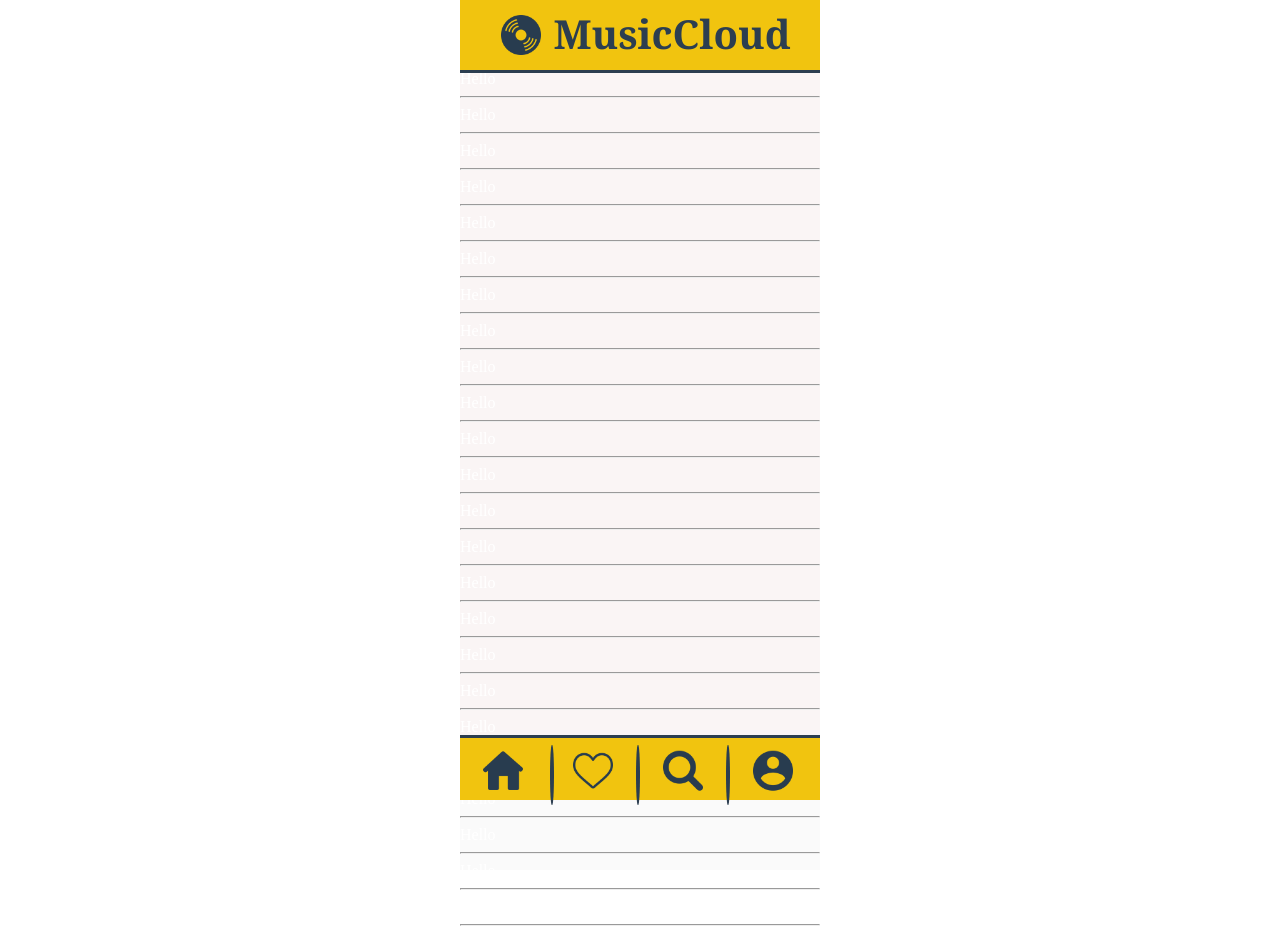
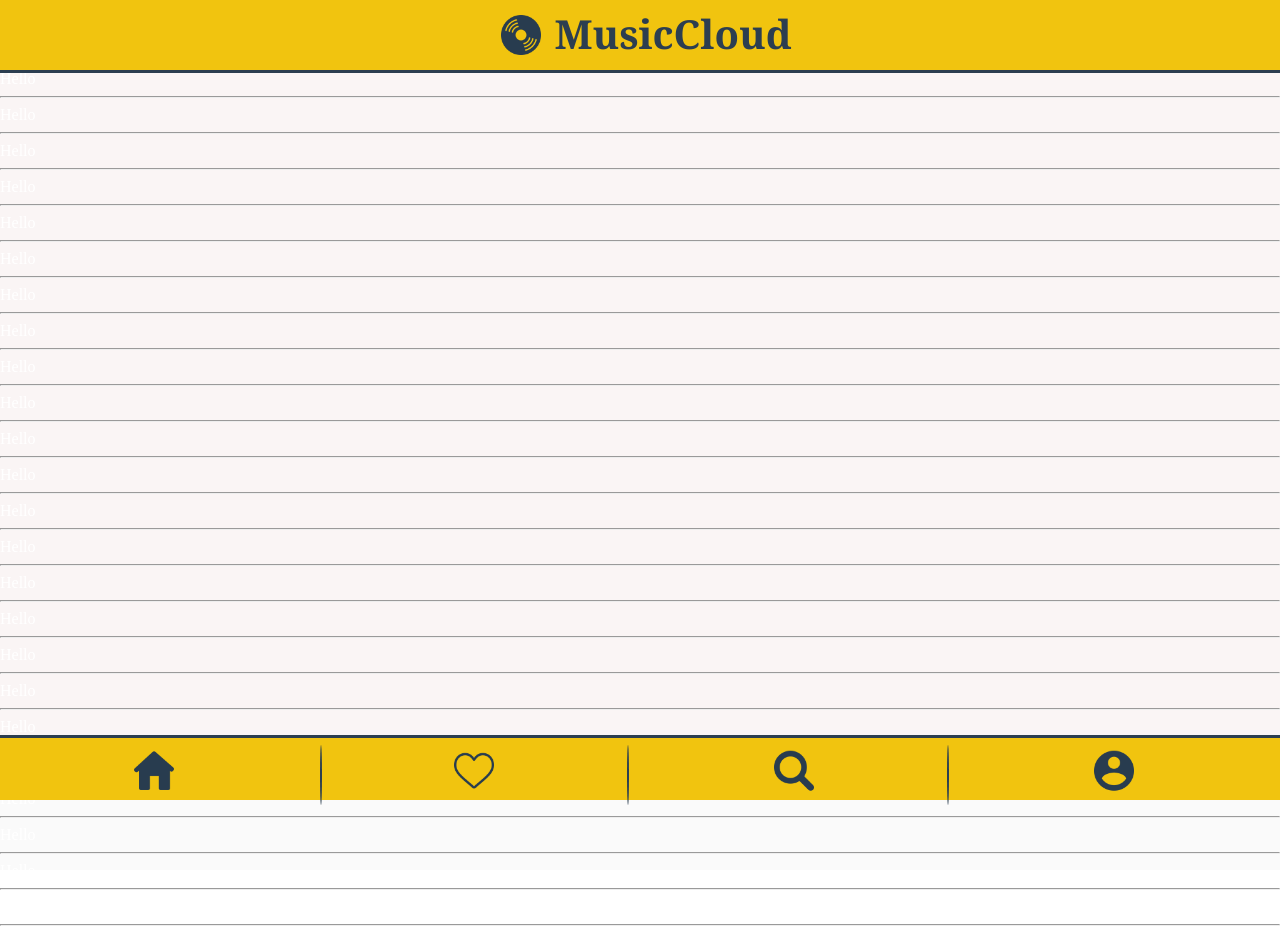
Before and after one commit to CArtemY/CArtemY.github.io, a PHP site: page / in a window 1280 px wide. Run offline with PHP 8.4, Linux system fonts and the light colour scheme.

Commit message:
First_v3-2

```diff
--- a/style.css
+++ b/style.css
@@ -6,7 +6,7 @@ html, body{
 
 #main {
     width: 100%;
-    max-width: 360px;
+
     margin: 0 auto;
     height: 100vh;
     background-color: red;
@@ -21,7 +21,6 @@ html, body{
 
 .header{
     width: 100%;
-    max-width: 360px;
     background: #f1c40f;
     height: 70px;
     text-align: center;
@@ -33,7 +32,12 @@ html, body{
 .header_1{
     display: flex;
     justify-content: center;
+    text-align: center;
     height: 100%;
+    width: 340px;
+    position: relative;
+    left: 50%;
+    transform: translate(-50%,0%);
     flex-direction: row;
 }
 
@@ -41,6 +45,7 @@ html, body{
     width: 100px;
     display: flex;
     height: 100%;
+    float: left;
     background: url('img/compact-disc%20(4).png') center center no-repeat;
     background-size: 40px 40px;
 }
@@ -49,6 +54,7 @@ html, body{
     position: relative;
     left: -5%;
     top: 8%;
+    float: right;
     color: #2c3e50;
     font-size: 40px;
     font-family: 'Noto Serif', serif;
@@ -65,7 +71,6 @@ html, body{
 
 .footer{
     width: 100%;
-    max-width: 360px;
     background: #f1c40f;
     height: 65px;
     text-align: center;
@@ -77,7 +82,7 @@ html, body{
 .line_1{
     border: 0px solid #2c3e50;
     height:60px;
-    width: 1%;
+    width: 2px;
     top: 10px;
     padding: 0;
     margin: 0;
@@ -89,7 +94,7 @@ html, body{
 .line_2{
     border: 0px solid #2c3e50;
     height:60px;
-    width: 1%;
+    width: 2px;
     top: 10px;
     padding: 0;
     margin: 0;
@@ -101,7 +106,7 @@ html, body{
 .line_3{
     border: 0px solid #2c3e50;
     height:60px;
-    width: 1%;
+    width: 2px;
     top: 10px;
     padding: 0;
     margin: 0;
```
